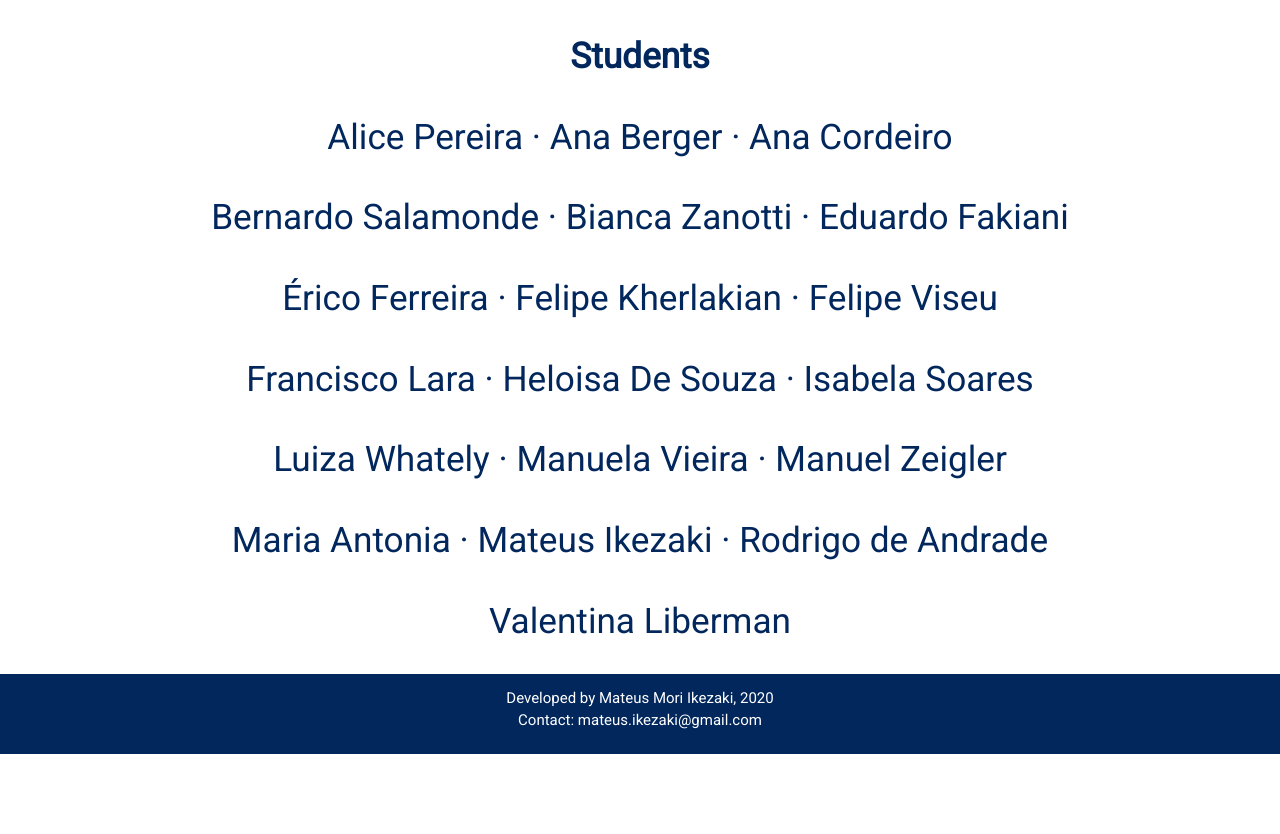
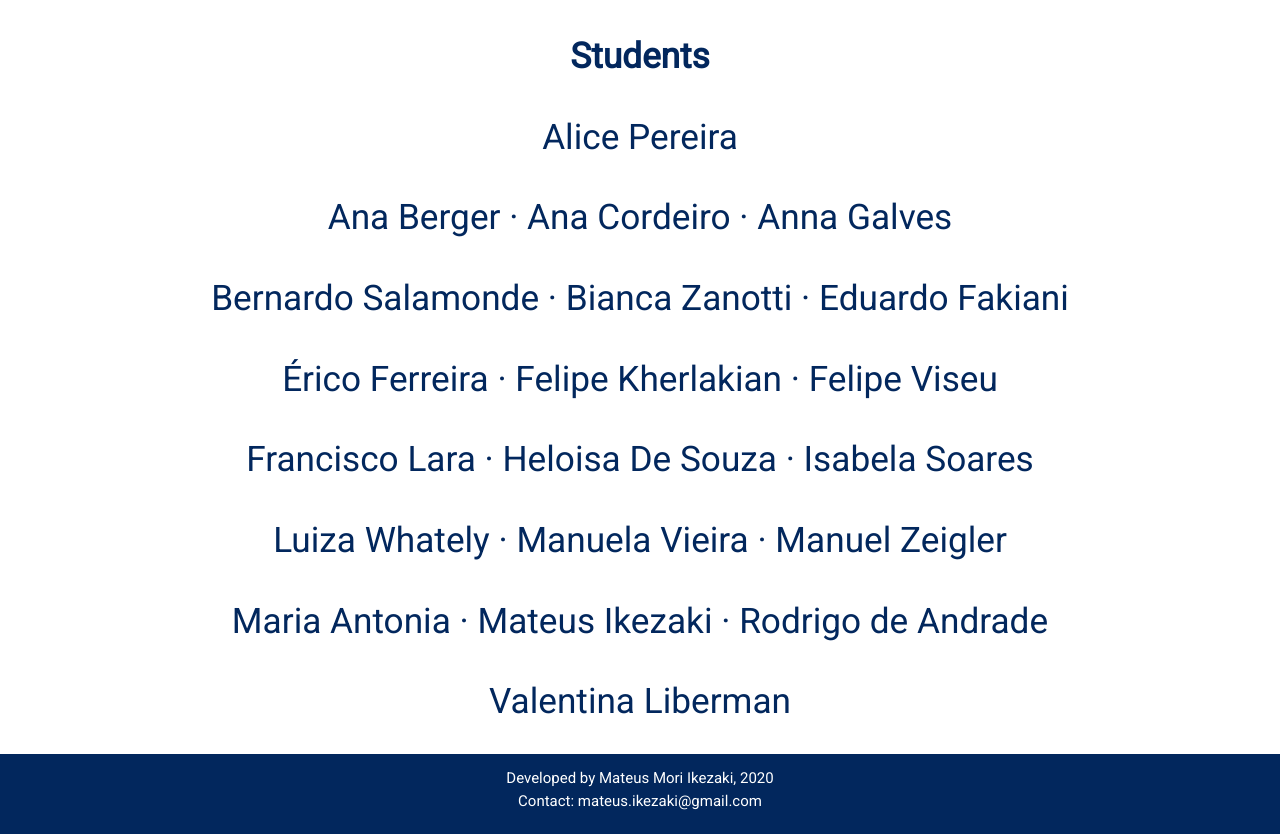
Before and after one commit to MateusIkezaki/FifthTermWeb, a website: page public/index.html in a window 1280 px wide. Shown: the part 2596-3430 px from the top of the page. Before the commit the page ends 3350 px from the top, so only its background shows below. Drawn offline with nearby package versions, Linux system fonts and the light colour scheme.

Commit message:
definitely didnt forget anyone

```diff
--- a/public/index.html
+++ b/public/index.html
@@ -99,7 +99,8 @@
         <h3 style="font-weight: bold;">Teachers</h3>
         <h3>Diego Johnson · Rui Zanchetta · Sabrina Steyer</h3>
         <h3 style="font-weight: bold;">Students</h3>
-        <h3> Alice Pereira · Ana Berger · Ana Cordeiro</h3>
+        <h3>Alice Pereira</h3>
+        <h3>Ana Berger · Ana Cordeiro · Anna Galves</h3>
         <h3>Bernardo Salamonde · Bianca Zanotti · Eduardo Fakiani</h3>
         <h3>Érico Ferreira · Felipe Kherlakian · Felipe Viseu</h3>
         <h3>Francisco Lara · Heloisa De Souza · Isabela Soares</h3>
```
